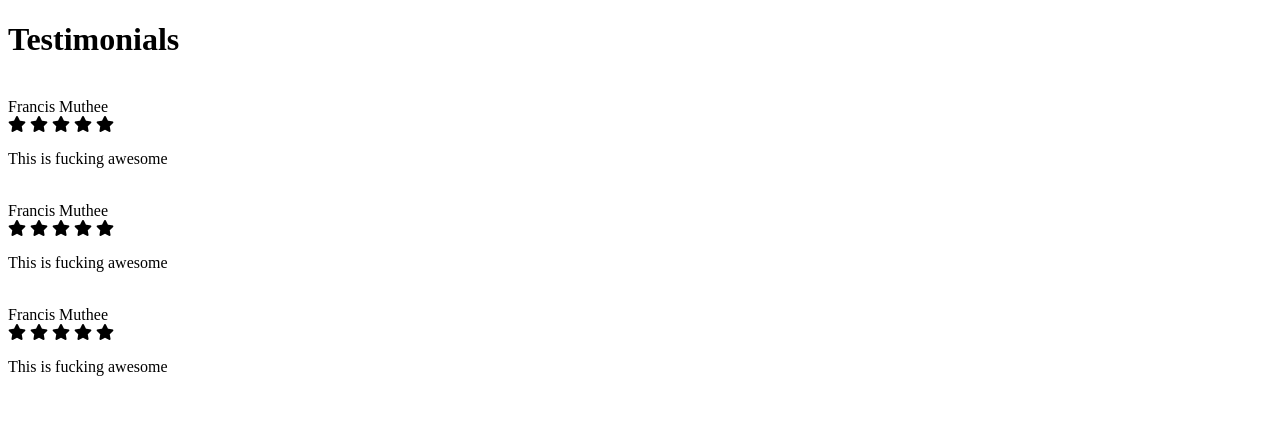
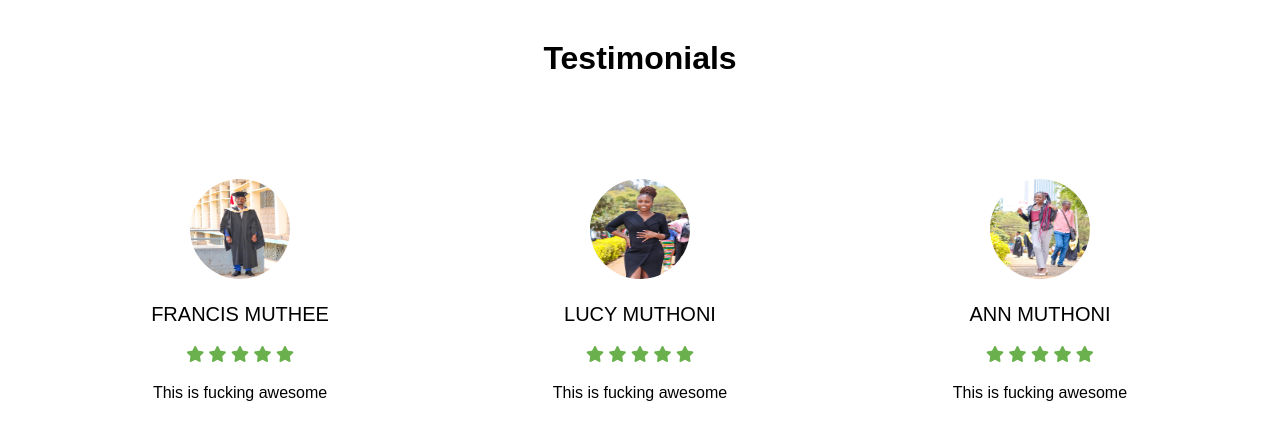
Before and after one commit to FrancisMuthee/Coffee-maker, a Django app: template macro/micro/templates/testimonials.html in a window 1280 px wide. Shown: the top 440 px of the page. Run offline with Django 3.2, Linux system fonts and the light colour scheme; the template is opened without the code that fills it, so the values that code supplies are empty.

Commit message:
Adjusted the testimonials page

```diff
--- a/macro/micro/templates/index.html
+++ b/macro/micro/templates/index.html
@@ -22,7 +22,7 @@
             <span id="close-menu-btn" class="material-symbols-outlined">Close</span>
             <li><a href="{%url 'index' %}">Home</a></li>
             <li><a href="{%url 'products' %}">Products</a></li>
-            <li><a href="">Testimonials</a></li>
+            <li><a href="{%url 'testimonials' %}">Testimonials</a></li>
             <li><a href="{%url 'about' %}">About us</a></li>
             <li><a href="{%url 'contact' %}">Contact us</a></li>
         </ul>
--- a/macro/micro/templates/testimonials.html
+++ b/macro/micro/templates/testimonials.html
@@ -1,10 +1,12 @@
+{%load static%}
+{%block content%}
 <!DOCTYPE html>
 <html lang="en" dir="ltr">
 <head>
     <meta charset="UTF-8">
     <meta name="viewport" content="width=device-width, initial-scale=1.0">
     <title>Testimonials</title>
-    <link rel="stylesheet" href="testi.css">
+    <link rel="stylesheet" href="{% static '/css/testi.css' %}">
     <link rel="stylesheet" href="https://cdnjs.cloudflare.com/ajax/libs/font-awesome/5.15.3/css/all.min.css" />
 
 </head>
@@ -17,7 +19,7 @@
             <div class="row">
                 <div class="col">
                     <div class="testimonial">
-                        <img src="">
+                        <img src="/static/images/muthee.jpg">
                         <div class="name">Francis Muthee</div>
                         <div class="stars">
                             <i class="fa fa-star" aria-hidden="true"></i>
@@ -34,8 +36,8 @@
 
                 <div class="col">
                     <div class="testimonial">
-                        <img src="">
-                        <div class="name">Francis Muthee</div>
+                        <img src="/static/images/lucy.jpg">
+                        <div class="name">Lucy Muthoni</div>
                         <div class="stars">
                             <i class="fa fa-star" aria-hidden="true"></i>
                             <i class="fa fa-star" aria-hidden="true"></i>
@@ -52,8 +54,8 @@
 
                 <div class="col">
                     <div class="testimonial">
-                        <img src="">
-                        <div class="name">Francis Muthee</div>
+                        <img src="/static/images/ann.jpg">
+                        <div class="name">Ann Muthoni</div>
                         <div class="stars">
                             <i class="fa fa-star" aria-hidden="true"></i>
                             <i class="fa fa-star" aria-hidden="true"></i>
@@ -73,3 +75,4 @@
 
 </body>
 </html>
+{%endblock%}
--- a/macro/micro/urls.py
+++ b/macro/micro/urls.py
@@ -8,5 +8,6 @@ urlpatterns = [
     # path('buy_now', views.buy_now, name='buy-now'),
     path('products', views.products, name= 'products'),
     path('about', views.about, name='about'),
-    path('contact_success',views.contact_success, name='contact_success')
+    path('contact_success',views.contact_success, name='contact_success'),
+    path('testimonials', views.testimonials, name='testimonials')
 ]
--- a/macro/micro/views.py
+++ b/macro/micro/views.py
@@ -59,6 +59,9 @@ def products(request):
 def about(request):
     return render(request, 'about.html')
 
+def testimonials(request):
+    return render(request, 'testimonials.html')
+
 
 def emails(request):
     subject = 'Premium Notifications'
```
Also changed, not shown: macro/macro/static/images/ann.jpg (added), macro/macro/static/images/lucy.jpg (added), macro/macro/static/images/muthee.jpg (added), 5 other files.
